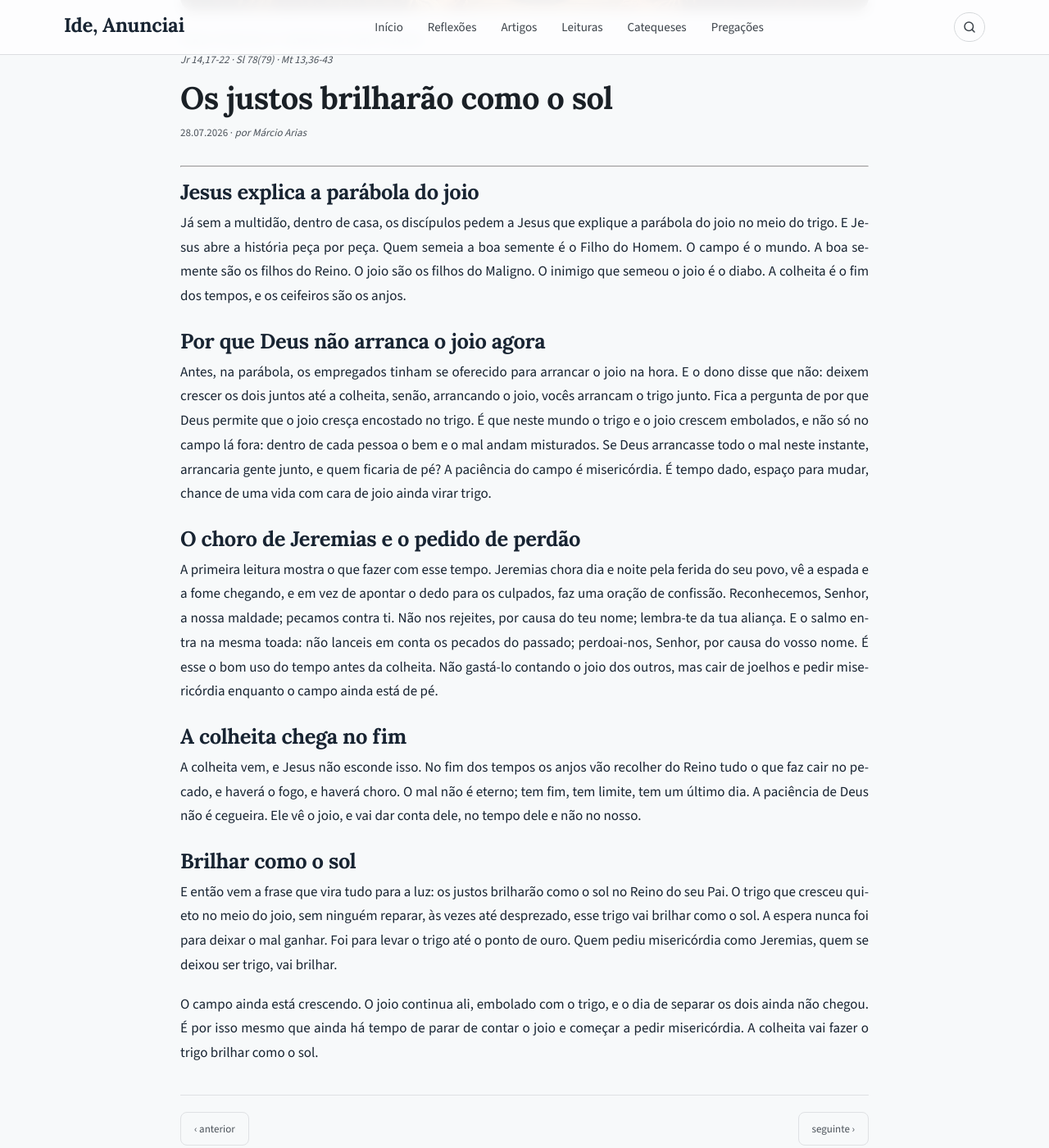
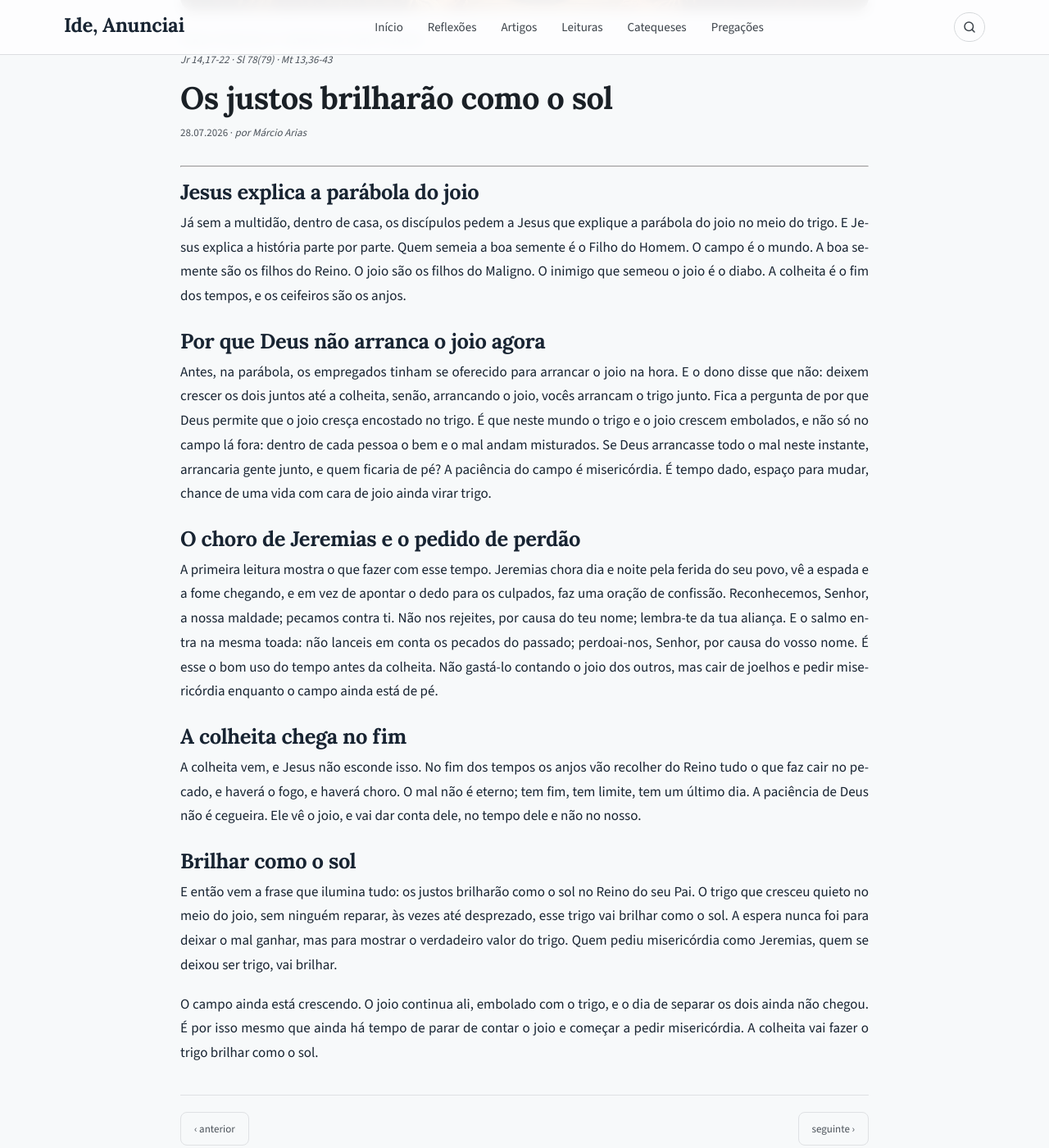
Before and after one commit to admariam/liturgiadiaria, a Jekyll site: the page built from _posts/2026-07-28-os-justos-brilharao-como-o-sol.md, in a window 1280 px wide and 1400 px high, scrolled down 414 px. Shown: the whole window at 82% size. Built offline with Jekyll 4.4.1, drawn with Linux system fonts in a browser that asks for light colours.

Commit message:
Update Reflexão “2026-07-28-os-justos-brilharao-como-o-sol”

```diff
--- a/_posts/2026-07-28-os-justos-brilharao-como-o-sol.md
+++ b/_posts/2026-07-28-os-justos-brilharao-como-o-sol.md
@@ -1,18 +1,19 @@
 ---
-title: "Os justos brilharão como o sol"
+title: Os justos brilharão como o sol
 date: 2026-07-28
-celebracao: "Terça-feira da 17ª Semana do Tempo Comum"
-evangelho: "Mt 13,36-43"
-leituras: "Jr 14,17-22 · Sl 78(79) · Mt 13,36-43"
-citacao: "Então os justos brilharão como o sol no Reino de seu Pai."
+celebracao: Terça-feira da 17ª Semana do Tempo Comum
+evangelho: Mt 13,36-43
+leituras: Jr 14,17-22 · Sl 78(79) · Mt 13,36-43
+citacao: Então os justos brilharão como o sol no Reino de seu Pai.
 imagem: /assets/img/2026-07-28.jpg
-resumo: "Jesus explica a parábola do joio à parte, só para os seus. No fim há colheita e separação — mas antes há a paciência que deixa tudo crescer junto."
+resumo: Jesus explica a parábola do joio à parte, só para os seus. No fim há colheita e separação, mas antes há a paciência que deixa tudo crescer junto.
 ---
----
+
+***
 
 ## Jesus explica a parábola do joio
 
-Já sem a multidão, dentro de casa, os discípulos pedem a Jesus que explique a parábola do joio no meio do trigo. E Jesus abre a história peça por peça. Quem semeia a boa semente é o Filho do Homem. O campo é o mundo. A boa semente são os filhos do Reino. O joio são os filhos do Maligno. O inimigo que semeou o joio é o diabo. A colheita é o fim dos tempos, e os ceifeiros são os anjos.
+Já sem a multidão, dentro de casa, os discípulos pedem a Jesus que explique a parábola do joio no meio do trigo. E Jesus explica a história parte por parte. Quem semeia a boa semente é o Filho do Homem. O campo é o mundo. A boa semente são os filhos do Reino. O joio são os filhos do Maligno. O inimigo que semeou o joio é o diabo. A colheita é o fim dos tempos, e os ceifeiros são os anjos.
 
 ## Por que Deus não arranca o joio agora
 
@@ -28,6 +29,6 @@ A colheita vem, e Jesus não esconde isso. No fim dos tempos os anjos vão recol
 
 ## Brilhar como o sol
 
-E então vem a frase que vira tudo para a luz: os justos brilharão como o sol no Reino do seu Pai. O trigo que cresceu quieto no meio do joio, sem ninguém reparar, às vezes até desprezado, esse trigo vai brilhar como o sol. A espera nunca foi para deixar o mal ganhar. Foi para levar o trigo até o ponto de ouro. Quem pediu misericórdia como Jeremias, quem se deixou ser trigo, vai brilhar.
+E então vem a frase que ilumina tudo: os justos brilharão como o sol no Reino do seu Pai. O trigo que cresceu quieto no meio do joio, sem ninguém reparar, às vezes até desprezado, esse trigo vai brilhar como o sol. A espera nunca foi para deixar o mal ganhar, mas para mostrar o verdadeiro valor do trigo. Quem pediu misericórdia como Jeremias, quem se deixou ser trigo, vai brilhar.
 
 O campo ainda está crescendo. O joio continua ali, embolado com o trigo, e o dia de separar os dois ainda não chegou. É por isso mesmo que ainda há tempo de parar de contar o joio e começar a pedir misericórdia. A colheita vai fazer o trigo brilhar como o sol.
```
